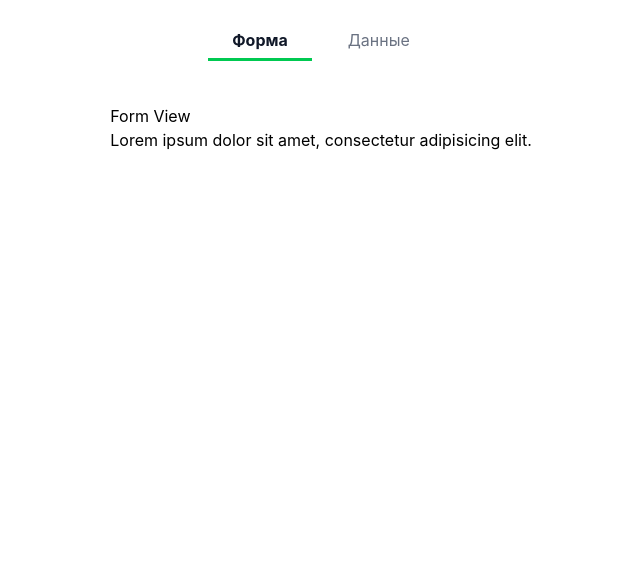
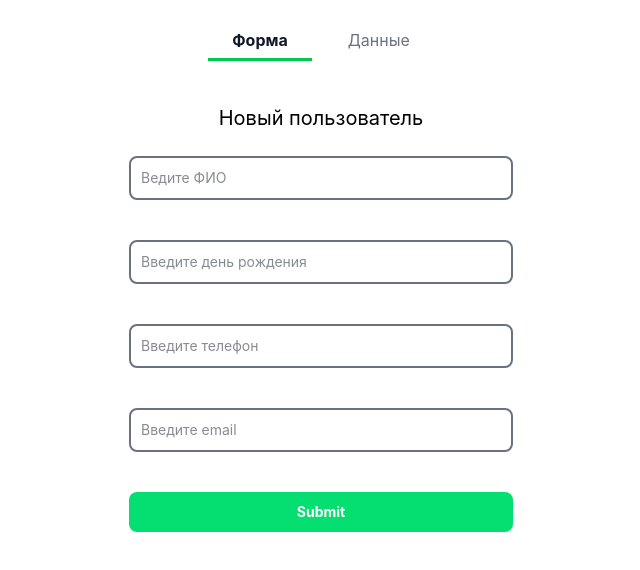
Before and after one commit to alexnas/vue-ter2, a Vue app: page / in a window 1280 px wide. Shown: the top 570 px of the page, without its empty margins (319-959 px from the left). Built offline with nearby package versions, Linux system fonts and the light colour scheme.

Commit message:
Make user form and user store.

```diff
--- a/src/App.vue
+++ b/src/App.vue
@@ -1,5 +1,13 @@
 <script setup lang="ts">
+import { onMounted } from 'vue'
 import { RouterView } from 'vue-router'
+import { useUserStore } from '@/stores/user'
+
+const userStore = useUserStore()
+
+onMounted(() => {
+  userStore.fetchUsers()
+})
 </script>
 
 <template>
--- a/src/stores/user.ts
+++ b/src/stores/user.ts
@@ -2,27 +2,21 @@ import type { IUser } from '@/types'
 import { defineStore } from 'pinia'
 import { ref } from 'vue'
 
-const defaultUsers: IUser[] = [
-  {
-    id: '123123',
-    fio: 'Alex',
-    birthday: '10.10.2010',
-    phone: '+9999999999',
-    email: 'sdf@sdfsd.erd'
-  },
-  {
-    id: '324234234',
-    fio: 'Mary',
-    birthday: '20.11.2011',
-    phone: '+9999999999',
-    email: 'sdf@sdfsd.erd'
+export const useUserStore = defineStore('user', () => {
+  let users = ref<IUser[]>([])
+
+  const fetchUsers = () => {
+    users.value = JSON.parse(localStorage.getItem('usersData') || '[]')
   }
-]
 
-export const useUserStore = defineStore('user', () => {
-  const users = ref<IUser[]>([...defaultUsers])
+  const createUser = (newUser: IUser) => {
+    users.value.push(newUser)
+    localStorage.setItem('usersData', JSON.stringify(users.value))
+  }
 
   return {
-    users
+    users,
+    createUser,
+    fetchUsers
   }
 })
--- a/src/views/FormView.vue
+++ b/src/views/FormView.vue
@@ -1,8 +1,114 @@
-<script setup lang="ts"></script>
+<script setup lang="ts">
+import { useForm } from 'vee-validate'
+import * as yup from 'yup'
+import { useUserStore } from '@/stores/user'
+import type { IUser } from '@/types'
+
+const userStore = useUserStore()
+
+const userSchema = yup.object({
+  fio: yup.string().required('Пожалуйста, заполните поле').min(5).max(30),
+  birthday: yup.string().required('Пожалуйста, заполните поле').min(5).max(10),
+  phone: yup.string().required('Пожалуйста, заполните поле').min(5).max(10),
+  email: yup.string().required('Пожалуйста, заполните поле').email('Введите корректный email')
+})
+
+const initialFormData = {
+  fio: '',
+  birthday: '',
+  phone: '',
+  email: ''
+}
+
+const { handleSubmit, defineField, resetForm, meta, errors } = useForm({
+  validationSchema: userSchema,
+  initialValues: initialFormData
+})
+
+const [fio, fioAttrs] = defineField('fio')
+const [birthday, birthdayAttrs] = defineField('birthday')
+const [phone, phoneAttrs] = defineField('phone')
+const [email, emailAttrs] = defineField('email')
+
+const onSubmit = handleSubmit.withControlled((values) => {
+  const newUser: IUser = {
+    id: String(Date.now()),
+    fio: values.fio,
+    birthday: values.birthday,
+    phone: values.phone,
+    email: values.email
+  }
+  userStore.createUser(newUser)
+
+  resetForm({ values: initialFormData })
+})
+</script>
 
 <template>
   <div>
-    <h1>Form View</h1>
-    <p>Lorem ipsum dolor sit amet, consectetur adipisicing elit.</p>
+    <h1 class="font-border-l-indigo-800 mb-6 flex justify-center text-xl">Новый пользователь</h1>
+    <form @submit.prevent="onSubmit" class="mx-auto flex min-w-sm flex-col gap-4">
+      <div class="mb-5">
+        <input
+          type="text"
+          id="fio"
+          name="fio"
+          v-model="fio"
+          class="block w-full rounded-lg border-2 border-gray-500 p-2.5 text-sm text-gray-900"
+          placeholder="Ведите ФИО"
+          required
+        />
+        <span class="mt-1 flex justify-start text-[12px] text-blue-600">{{ errors.fio }}</span>
+      </div>
+
+      <div class="mb-5">
+        <input
+          type="text"
+          id="birthday"
+          name="birthday"
+          v-model="birthday"
+          class="block w-full rounded-lg border-2 border-gray-500 p-2.5 text-sm text-gray-900"
+          placeholder="Введите день рождения"
+          required
+        />
+        <span class="mt-1 flex justify-start text-[12px] text-blue-600">{{ errors.birthday }}</span>
+      </div>
+
+      <div class="mb-5">
+        <input
+          type="text"
+          id="phone"
+          name="phone"
+          v-model="phone"
+          class="block w-full rounded-lg border-2 border-gray-500 p-2.5 text-sm text-gray-900"
+          placeholder="Введите телефон"
+          required
+        />
+        <span class="mt-1 flex justify-start text-[12px] text-blue-600">{{ errors.phone }}</span>
+      </div>
+
+      <div class="mb-5">
+        <input
+          type="text"
+          id="email"
+          name="email"
+          v-model="email"
+          class="block w-full rounded-lg border-2 border-gray-500 p-2.5 text-sm text-gray-900"
+          placeholder="Введите email"
+          required
+        />
+        <span class="mt-1 flex justify-start text-[12px] text-blue-600">{{ errors.email }}</span>
+      </div>
+      <!-- :disabled="!meta.valid" -->
+      <!-- :disabled="!meta.dirty || !meta.valid" -->
+
+      <button
+        type="submit"
+        :disabled="!meta.dirty || !meta.valid"
+        class="w-full rounded-lg bg-green-400 px-5 py-2.5 text-center text-sm font-bold text-white hover:bg-linear-to-r hover:from-green-100 hover:to-green-300"
+      >
+        Submit
+      </button>
+    </form>
   </div>
 </template>
```
Also changed, not shown: 1 other file (tests, documents, lock files or other folders).
